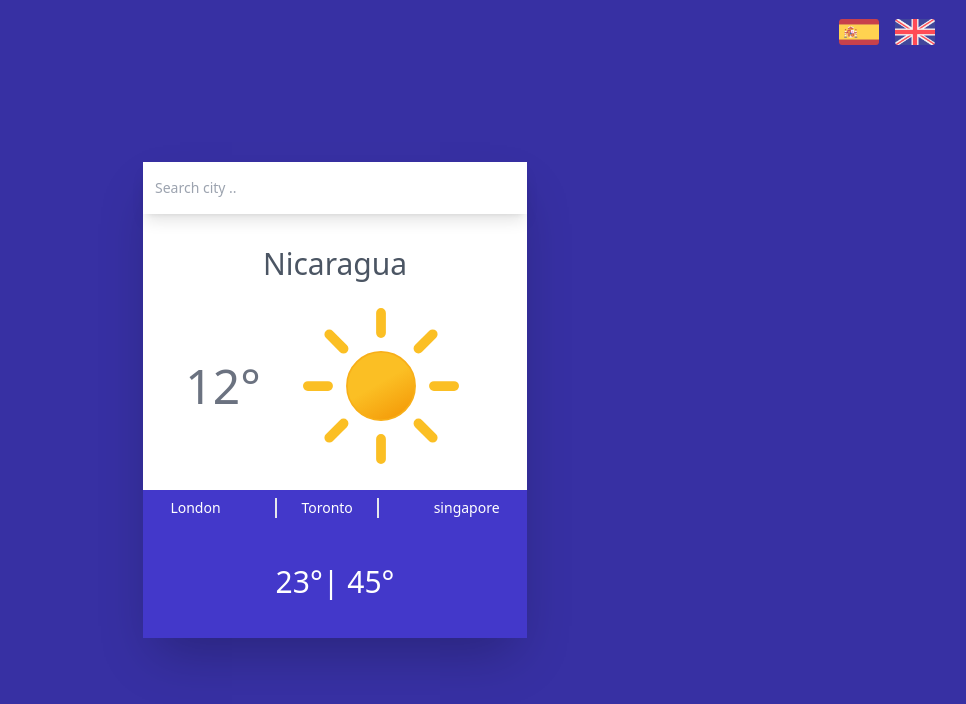
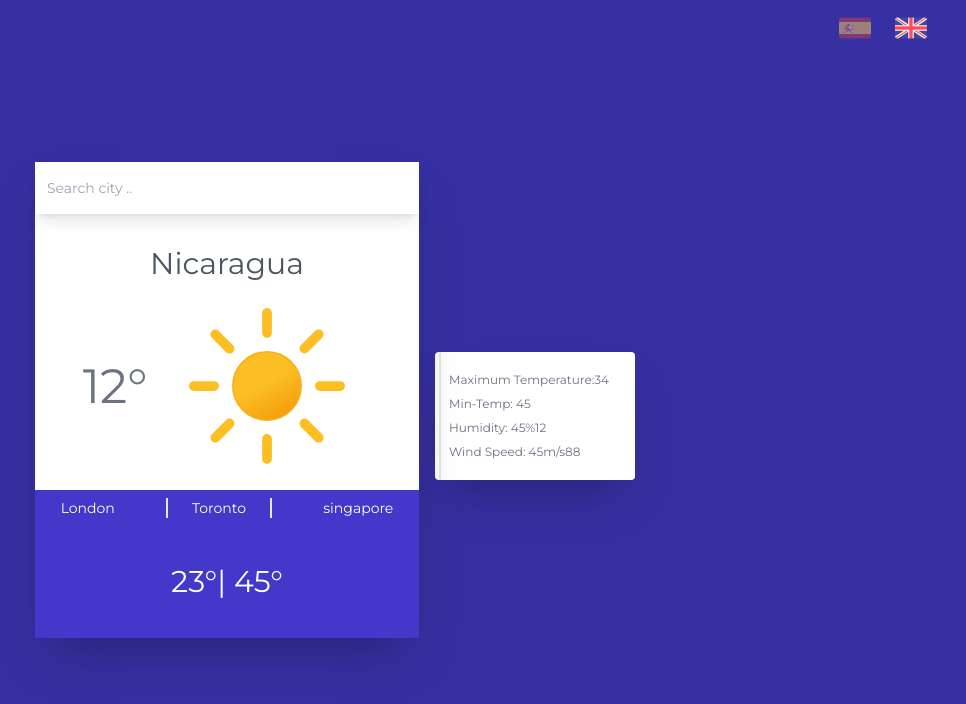
Before and after one commit to ferflores28032002/app-weather, a React (Vite) app: page / in a window 1280 px wide. Shown: the top 704 px of the page, without its empty margins (305-1271 px from the left). Built offline with nearby package versions, Linux system fonts and the light colour scheme.

Commit message:
tercer commit

```diff
--- /dev/null
+++ b/src/components/Description/index.jsx
@@ -0,0 +1,32 @@
+import { useTranslation } from "react-i18next";
+
+export const Description = () => {
+  const { t } = useTranslation("global");
+
+  return (
+    <div className="flex justify-center mt-8 w-[200px] shadow-2xl bg-white rounded">
+      <ul className="border-l-2 pl-2 text-gray-500 text-xs w-48 h-32">
+        <li className="mb-2 mt-5">
+          {t("MaxTemp")}:
+          {/* {(forecast[0]?.main.temp_max - 273.15).toFixed(1)}ºC */}
+          34
+        </li>
+        <li className="mb-2">
+          {t("Min-Temp")}:{" "}
+          {/* {(forecast[0]?.main.temp_min - 273.15).toFixed(1)}ºC */}
+          45
+        </li>
+        <li className="mb-2">
+          {t("HumidityStatus")}: 45%
+          {/* {t("card.Humidity-Status")}: {forecast[0]?.main.humidity}% */}
+          12
+        </li>
+        <li className="mb-0">
+          {t("WindSpeed")}: 45m/s
+          {/* {t("card.Wind-Speed")}: {forecast[0]?.wind.speed}m/s */}
+          88
+        </li>
+      </ul>
+    </div>
+  );
+};
--- a/src/components/Header/index.jsx
+++ b/src/components/Header/index.jsx
@@ -1,7 +1,7 @@
 import { useEffect } from "react";
 import { useTranslation } from "react-i18next";
 import { useAppDispatch, useAppSelector } from "../../config/store/hooks";
-import { switchLang } from "../../store/LangSlice";
+import { selectLanguage } from "../../store/LangSlice";
 
 export const Header = () => {
   const { i18n } = useTranslation("global");
@@ -11,16 +11,28 @@ export const Header = () => {
 
   useEffect(() => {
     i18n.changeLanguage(language);
+    localStorage.setItem("@APP_LANGUAGE", language);
   }, [language]);
 
   return (
     <div className="absolute right-10 top-3 flex w-20 md:w-24 gap-4">
-      <button onClick={() => dispatch(switchLang("Es"))}>
-        <img src="es.png" alt="Es" />
+      <button className="mr-2" onClick={() => dispatch(selectLanguage("es"))}>
+        <img
+          className={`${
+            language === "es" ? "opacity-100" : "opacity-50"
+          } hover:animate-bounce`}
+          src="es.png"
+          alt="es"
+        />
       </button>
-
-      <button onClick={() => dispatch(switchLang("En"))}>
-        <img src="en.png" alt="En" />
+      <button className="mr-2" onClick={() => dispatch(selectLanguage("en"))}>
+        <img
+          className={`${
+            language === "en" ? "opacity-100" : "opacity-50"
+          } hover:animate-bounce`}
+          src="en.png"
+          alt="en"
+        />
       </button>
     </div>
   );
--- a/src/i18n/en/global.json
+++ b/src/i18n/en/global.json
@@ -6,5 +6,9 @@
         "city1": "London",
         "city2": "Toronto",
         "city3": "singapore"
-    }
+    },
+    "MaxTemp": "Maximum Temperature",
+    "MinTemp": "Minimum Temperature",
+    "HumidityStatus": "Humidity",
+    "WindSpeed": "Wind Speed"
 }
--- a/src/i18n/es/global.json
+++ b/src/i18n/es/global.json
@@ -6,5 +6,9 @@
         "city1": "Londres",
         "city2": "Toronto",
         "city3": "singapur"
-    }
+    },
+    "MaxTemp": "Temperatura Máxima",
+    "MinTemp": "Temperatura Mínima",
+    "HumidityStatus": "Humedad",
+    "WindSpeed": "Velocidad del viento"
 }
--- a/src/index.css
+++ b/src/index.css
@@ -1,3 +1,10 @@
+@import url('https://fonts.googleapis.com/css2?family=Montserrat:ital,wght@0,100;0,300;0,400;0,600;1,100;1,200;1,300;1,400&display=swap');
+
 @tailwind base;
 @tailwind components;
 @tailwind utilities;
+
+
+*, input {
+    font-family: 'Montserrat', sans-serif;
+}
--- a/src/pages/Home.jsx
+++ b/src/pages/Home.jsx
@@ -1,4 +1,5 @@
 import { useEffect } from "react";
+import { Description } from "../components/Description";
 import { Header } from "../components/Header";
 import { WeatherInformation } from "../components/weatherInformation/Index";
 
@@ -16,9 +17,11 @@ const Home = () => {
   return (
     <div className="relative min-h-screen flex items-center justify-center bg-indigo-800">
       <Header />
-
-      <div className="shadow-2xl w-[24rem]  bg-white  z-50">
-        <WeatherInformation />
+      <div className="flex flex-col lg:flex-row gap-4 justify-center items-center">
+        <div className="shadow-2xl w-[24rem]  bg-white  z-50">
+          <WeatherInformation />
+        </div>
+        <Description />
       </div>
     </div>
   );
--- a/src/store/LangSlice.js
+++ b/src/store/LangSlice.js
@@ -6,16 +6,12 @@ export const langSlice = createSlice({
     language: localStorage.getItem("@APP_LANGUAGE") ?? "en",
   },
   reducers: {
-    switchLang: (state) => {
-      if (state.language === "en") {
-        state.language = "es";
-      } else {
-        state.language = "en";
-      }
+    selectLanguage: (state, value) => {
+      state.language = value.payload;
     },
   },
 });
 
-export const { switchLang } = langSlice.actions;
+export const { selectLanguage } = langSlice.actions;
 
 export default langSlice.reducer;
```
